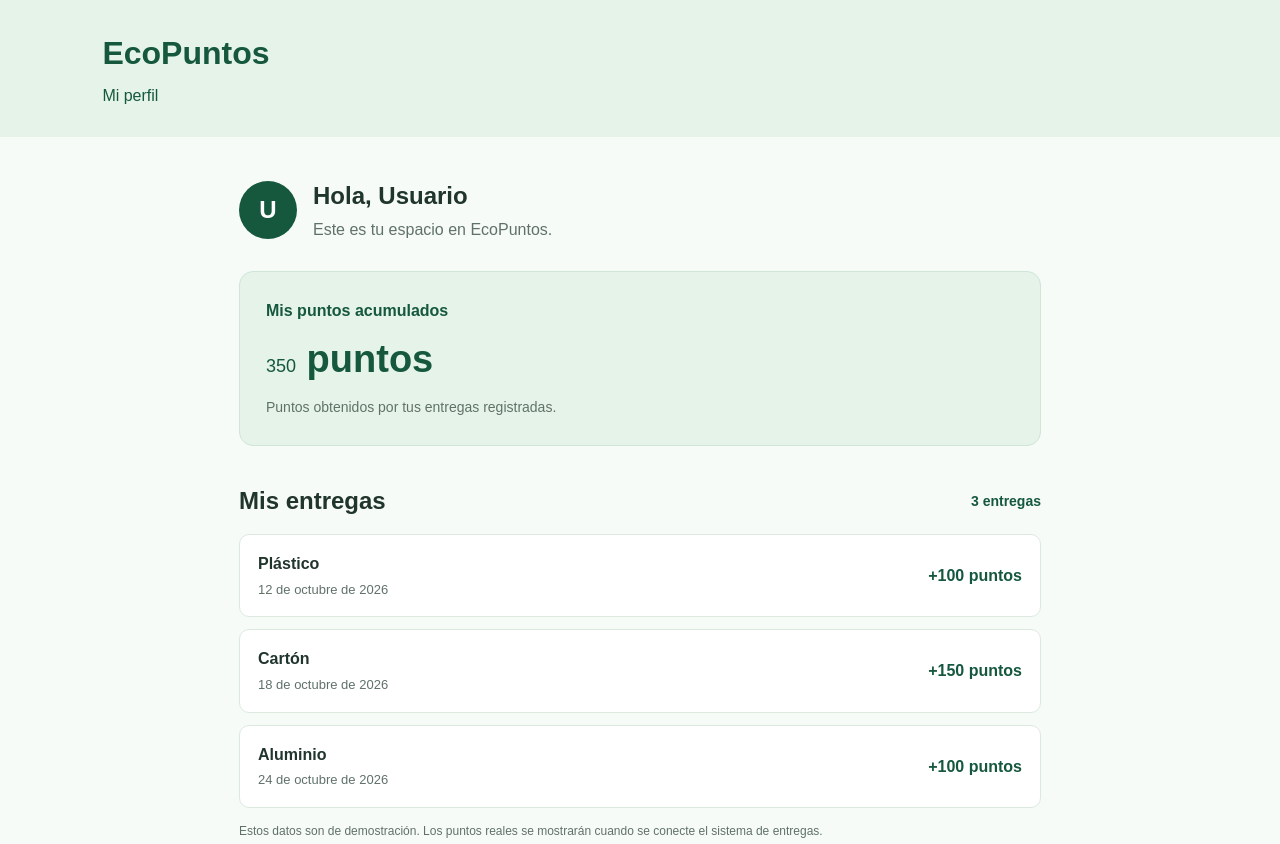
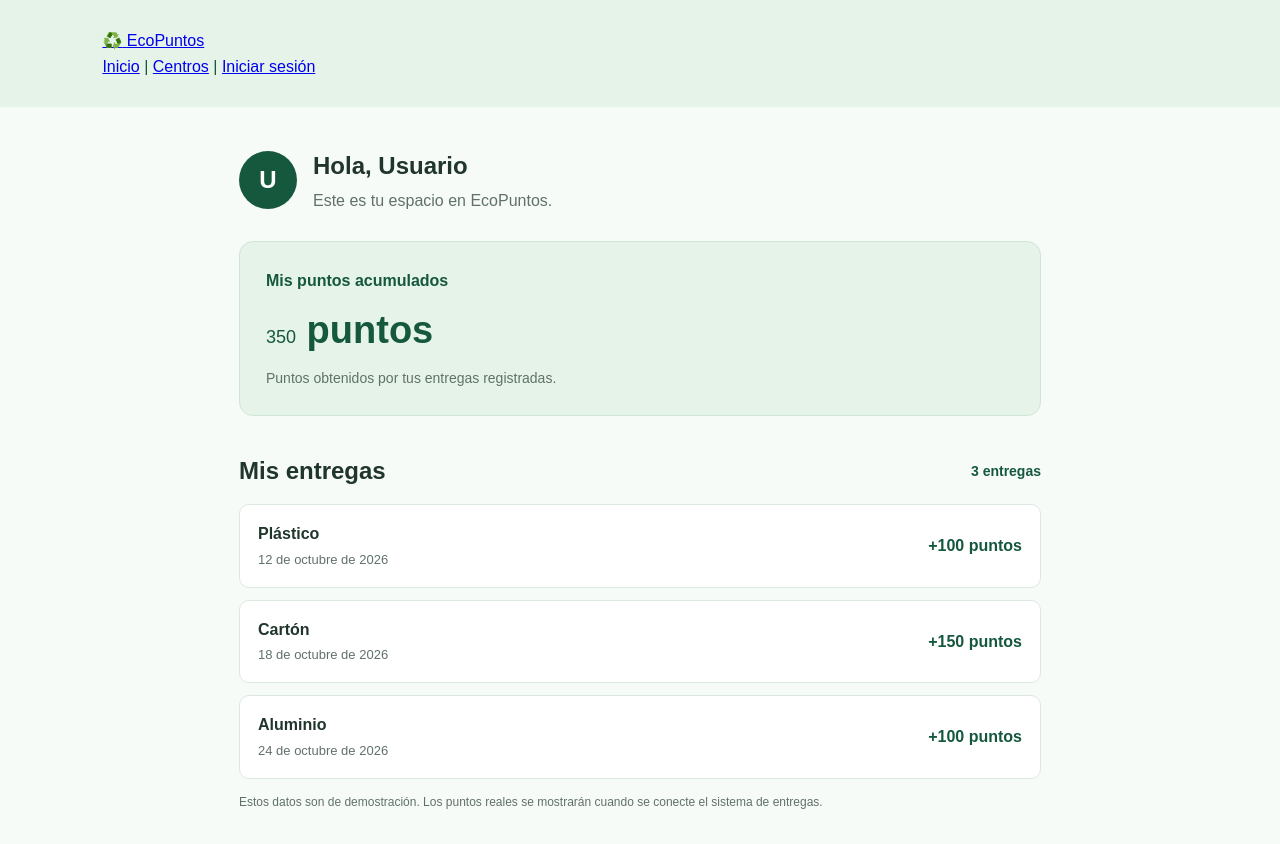
Before and after one commit to ebeluun/ecopuntos, a plain HTML site: page perfil.html in a window 1280 px wide. Shown: the top 844 px of the page. Drawn offline with Linux system fonts and the light colour scheme.

Commit message:
feat: unificar menu de navegacion EcoPuntos

```diff
--- a/perfil.html
+++ b/perfil.html
@@ -15,9 +15,18 @@
 
 <body>
 
-    <header>
-        <h1>EcoPuntos</h1>
-        <p>Mi perfil</p>
+    <header class="site-header">
+        <a class="brand" href="index.html" aria-label="EcoPuntos, ir al inicio">
+            <span class="brand-icon" aria-hidden="true">♻️</span>
+            <span>EcoPuntos</span>
+        </a>
+        <nav class="main-nav" aria-label="Navegación principal">
+            <a href="index.html#inicio">Inicio</a>
+            <span aria-hidden="true">|</span>
+            <a href="centros.html">Centros</a>
+            <span aria-hidden="true">|</span>
+            <a href="index.html#login-dialog">Iniciar sesión</a>
+        </nav>
     </header>
 
     <main>
```
